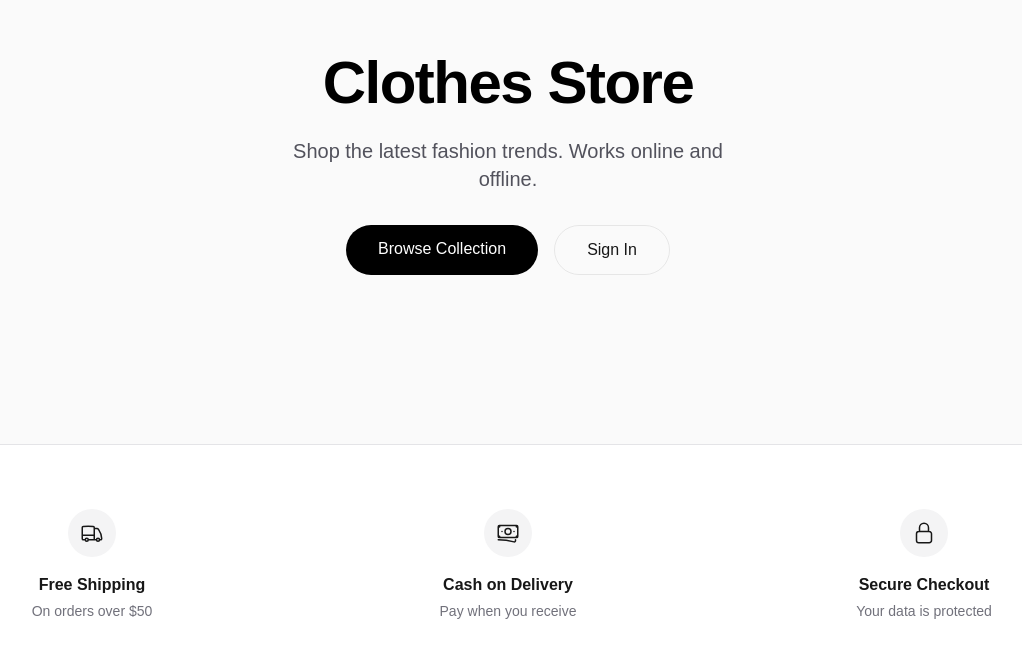
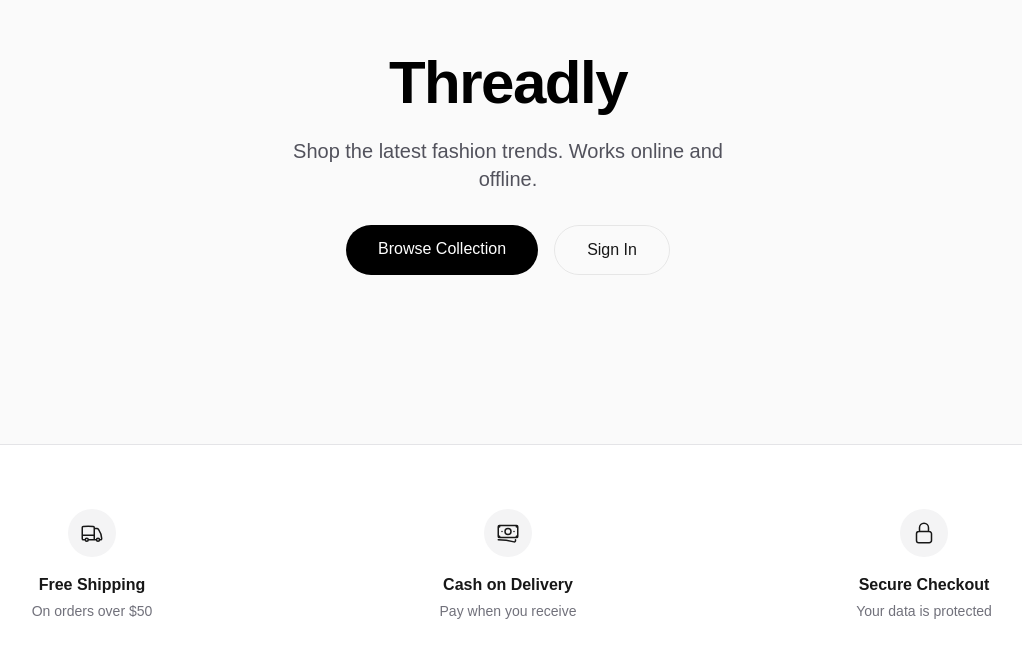
Before and after one commit to fadi4programing-lab/Threadly, a Next.js app in the folder web/: page / in a window 1280 px wide. Shown: the part 116-774 px from the top of the page, without its empty margins (132-1154 px from the left). Built offline with nearby package versions, Linux system fonts and the light colour scheme; no server answers; the database is empty.

Commit message:
Rename store to Threadly

```diff
--- a/web/src/app/(auth)/login/page.tsx
+++ b/web/src/app/(auth)/login/page.tsx
@@ -37,7 +37,7 @@ export default function LoginPage() {
       <div className="w-full max-w-sm">
         <h1 className="text-center text-2xl font-bold">Login</h1>
         <p className="mt-2 text-center text-sm text-zinc-600 dark:text-zinc-400">
-          Welcome back to Clothes Store
+          Welcome back to Threadly
         </p>
 
         <form onSubmit={handleSubmit} className="mt-8 space-y-4">
--- a/web/src/app/(auth)/register/page.tsx
+++ b/web/src/app/(auth)/register/page.tsx
@@ -46,7 +46,7 @@ export default function RegisterPage() {
       <div className="w-full max-w-sm">
         <h1 className="text-center text-2xl font-bold">Create Account</h1>
         <p className="mt-2 text-center text-sm text-zinc-600 dark:text-zinc-400">
-          Join Clothes Store today
+          Join Threadly today
         </p>
 
         <form onSubmit={handleSubmit} className="mt-8 space-y-4">
--- a/web/src/app/dashboard/layout.tsx
+++ b/web/src/app/dashboard/layout.tsx
@@ -12,7 +12,7 @@ export default function DashboardLayout({
       <header className="sticky top-0 z-40 border-b border-zinc-200 bg-white/80 backdrop-blur-md dark:border-zinc-800 dark:bg-black/80">
         <div className="mx-auto flex h-16 max-w-7xl items-center justify-between px-4">
           <Link href="/" className="text-xl font-bold">
-            Clothes Store
+            Threadly
           </Link>
           <div className="flex items-center gap-4">
             <Link
--- a/web/src/app/layout.tsx
+++ b/web/src/app/layout.tsx
@@ -15,7 +15,7 @@ const geistMono = Geist_Mono({
 });
 
 export const metadata: Metadata = {
-  title: "Clothes Store",
+  title: "Threadly",
   description: "Shop the latest fashion trends - online & offline",
 };
 
--- a/web/src/app/page.tsx
+++ b/web/src/app/page.tsx
@@ -2,7 +2,7 @@ import Link from "next/link";
 import HomeProducts from "@/components/HomeProducts";
 
 export const metadata = {
-  title: "Clothes Store | Shop the Latest Fashion",
+  title: "Threadly | Shop the Latest Fashion",
   description: "Shop the latest fashion trends. Works online and offline.",
 };
 
@@ -14,7 +14,7 @@ export default function Home() {
         <div className="mx-auto max-w-5xl px-6 sm:px-8 py-16 sm:py-32 text-center">
           <div className="space-y-4 sm:space-y-6">
             <h1 className="text-4xl sm:text-5xl md:text-6xl font-bold tracking-tight text-black dark:text-white">
-              Clothes Store
+              Threadly
             </h1>
             <p className="mx-auto max-w-md text-base sm:text-xl text-zinc-600 dark:text-zinc-400">
               Shop the latest fashion trends. Works online and offline.
--- a/web/src/components/Footer.tsx
+++ b/web/src/components/Footer.tsx
@@ -35,7 +35,7 @@ export default function Footer() {
           </div>
         </div>
         <div className="mt-8 border-t border-zinc-200 pt-8 text-center text-xs text-zinc-500 dark:border-zinc-800">
-          2026 Clothes Store. All rights reserved.
+          2026 Threadly. All rights reserved.
         </div>
       </div>
     </footer>
--- a/web/src/components/Navbar.tsx
+++ b/web/src/components/Navbar.tsx
@@ -16,7 +16,7 @@ export default function Navbar() {
       <div className="mx-auto flex h-14 sm:h-16 max-w-7xl items-center justify-between px-4">
         {/* Logo */}
         <Link href="/" className="text-lg sm:text-xl font-bold">
-          Clothes Store
+          Threadly
         </Link>
 
         {/* Desktop Nav */}
```
Also changed, not shown: 2 other files (tests, documents, lock files or other folders).
